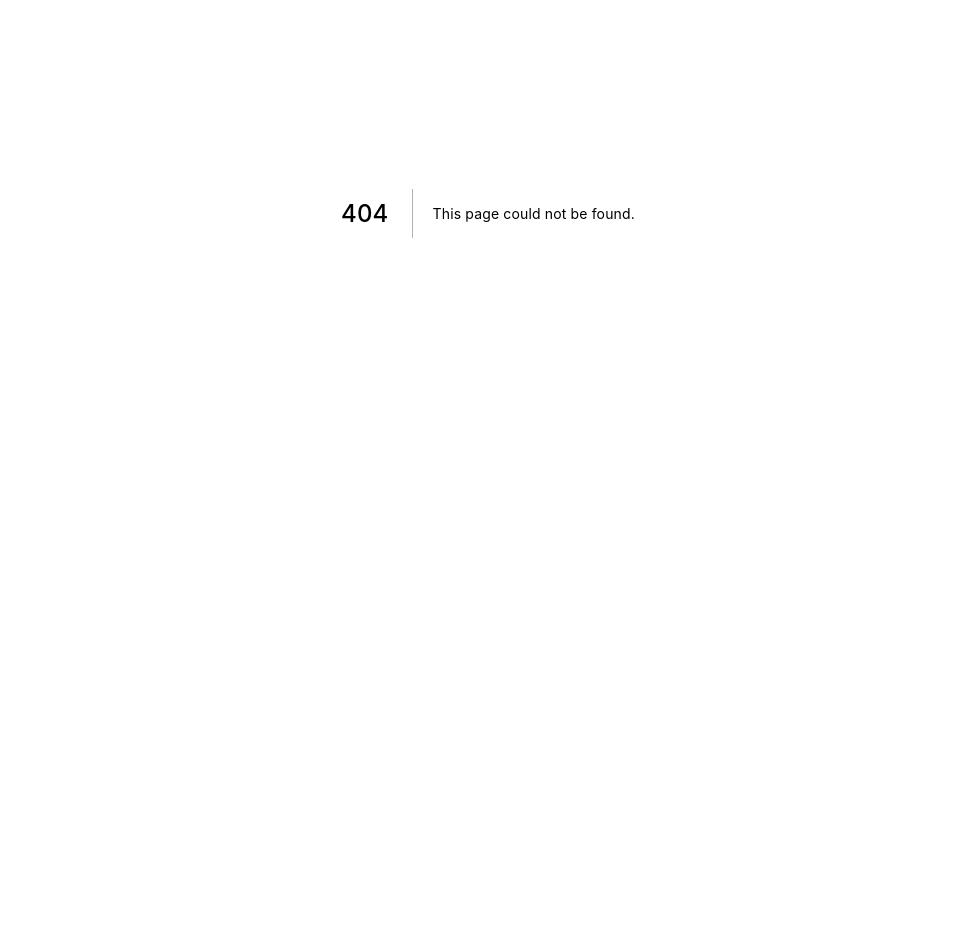
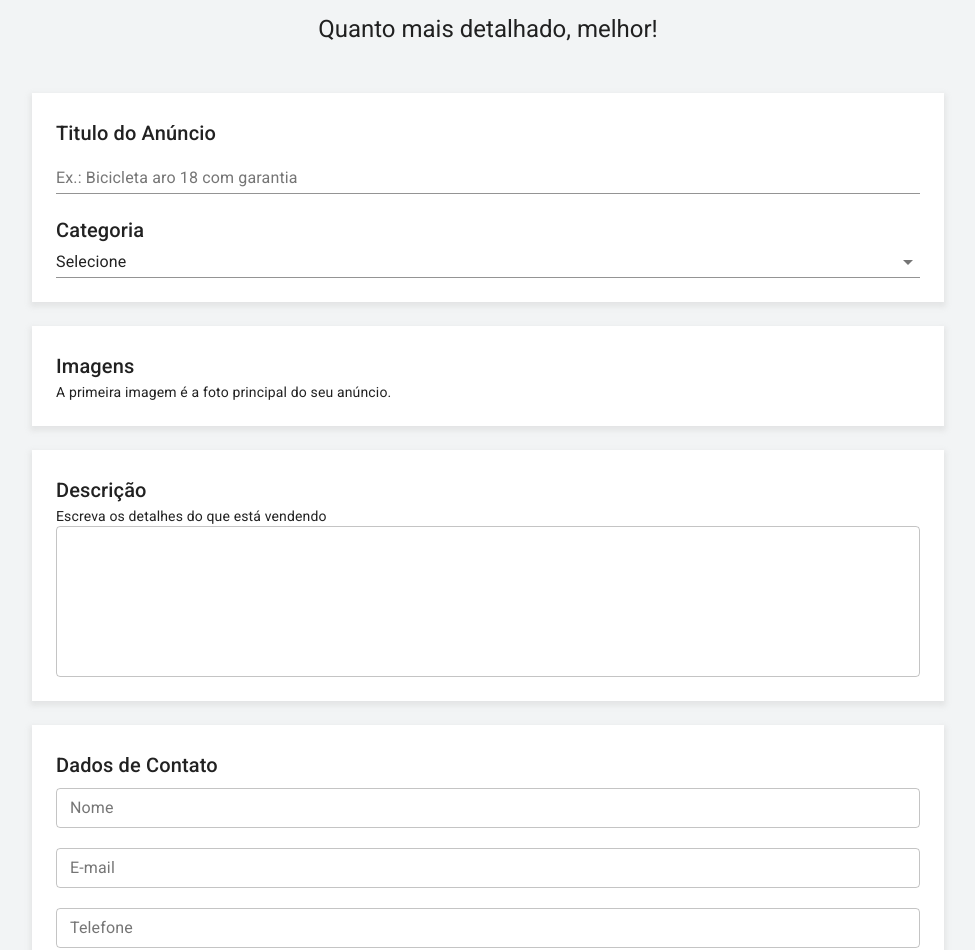
Before and after one commit to MaatheusAlberto/anunx, a Next.js app in the folder anunx/: page /user/publish in a window 1280 px wide. Before the commit this address had no page. Shown: the part 187-1137 px from the top of the page, without its empty margins (152-1127 px from the left). Before the commit the page ends 800 px from the top, so only its background shows below. Built offline with nearby package versions, Linux system fonts and the light colour scheme.

Commit message:
adicionando pagina de publicar anuncio

```diff
--- /dev/null
+++ b/anunx/pages/user/publish.js
@@ -0,0 +1,147 @@
+//Página de publicações
+import { Box, Container, Select, TextField, Typography, Button} from '@material-ui/core'
+import { makeStyles } from '@material-ui/core/styles'
+
+
+import TemplateDefault from '../../src/templates/Default'
+
+const useStyles = makeStyles ((theme) => ({
+    container: {
+        padding: theme.spacing(8, 0 , 6)
+    },
+    boxContainer: {
+        paddingBottom:theme.spacing(3),
+
+    },
+    box: {
+        backgroundColor: theme.palette.background.white,
+        padding: theme.spacing(3),
+        boxShadow: '0 3px 5px 2px rgba(195,195,195,0.3)',
+    }
+
+}))
+
+const Publish = () => {
+    const classes = useStyles()
+
+    return (
+        <TemplateDefault>
+
+            <Container maxWidth="sm" className={classes.container}>
+                <Typography component="h1" variant="h2" align="center" color="textPrimary">
+                    Publicar Anúncio
+                </Typography>
+                <Typography component="h5" variant="h5" align="center" color="textPrimary">
+                    Quanto mais detalhado, melhor!
+                </Typography>
+            </Container>
+
+            <Container maxWidth="md" className={classes.boxContainer}>
+                <Box className={classes.box}>
+                    <Typography component="h6" variant="h6" color="textPrimary">
+                        Titulo do Anúncio
+                    </Typography>
+                    <TextField
+                        label="Ex.: Bicicleta aro 18 com garantia"
+                        size="small"
+                        fullWidth
+                    />
+                    <br /> <br />
+                    <Typography component="h6" variant="h6" color="textPrimary">
+                        Categoria
+                    </Typography>
+                    <Select
+                    native
+                    value=""
+                    fullWidth
+                    onChange={() => {}}
+                    inputProps={{
+                        name: 'age',
+                    }}
+                    >
+                        <option value=""> Selecione </option>
+                        <option value={1}> Bebê e Criança </option>
+                        <option value={2}> Agricultura </option>
+                        <option value={3}> Moda </option>
+                        <option value={4}> Carros, Motos e Barcos </option>
+                        <option value={5}> Lazer </option>
+                        <option value={6}> Moveis </option>
+                        <option value={7}> Imóveis </option>
+                        <option value={8}> Equipamentos e Ferramentas </option>
+                        <option value={9}> Celulares e Tablets </option>
+                        <option value={10}> Outros </option>
+                    </Select>
+                </Box>
+            </Container>
+
+            <Container maxWidth="md" className={classes.boxContainer}>
+                <Box className={classes.box} >
+                    <Typography component="h6" variant="h6" color="textPrimary">
+                        Imagens
+                    </Typography>
+                    <Typography component="div" variant="body2" color="textPrimary">
+                        A primeira imagem é a foto principal do seu anúncio.
+                    </Typography>
+                </Box>
+            </Container>
+
+            <Container maxWidth="md" className={classes.boxContainer}>
+                <Box className={classes.box} >
+                    <Typography component="h6" variant="h6" color="textPrimary">
+                        Descrição
+                    </Typography>
+                    <Typography component="div" variant="body2" color="textPrimary">
+                        Escreva os detalhes do que está vendendo
+                    </Typography>
+
+                    <TextField
+                        multiline
+                        rows={6}
+                        variant="outlined"
+                        fullWidth
+                    />
+                </Box>
+            </Container>
+
+            <Container maxWidth="md" className={classes.boxContainer}>
+                <Box className={classes.box} >
+                    <Typography component="h6" variant="h6" color="textPrimary" gutterBottom>
+                        Dados de Contato
+                    </Typography>
+                    <TextField
+                        label="Nome"
+                        variant="outlined"
+                        size="small"
+                        fullWidth
+                    />
+                    <br /><br />
+                    <TextField
+                        label="E-mail"
+                        variant="outlined"
+                        size="small"
+                        fullWidth
+                    />
+                    <br /><br />
+                    <TextField
+                        label="Telefone"
+                        variant="outlined"
+                        size="small"
+                        fullWidth
+                    />
+                    <br /><br />
+                </Box>
+            </Container>
+
+            <Container maxWidth="md" className={classes.boxContainer} >
+                <Box align="right" >
+                    <Button variant="contained" color="primary">
+                        Publicar Anúncio
+                    </Button>
+                </Box>
+            </Container>
+
+        </TemplateDefault>
+    )
+}
+
+export default Publish
--- a/anunx/src/theme.js
+++ b/anunx/src/theme.js
@@ -1,10 +1,14 @@
 //configurações do thema material ui
-import { createTheme } from '@material-ui/core/styles'
+import { createTheme, rgbToHex } from '@material-ui/core/styles'
 
 const theme = createTheme ({
     palette: {
         primary: {
             main: '#000000',
+        },
+        background: {
+            default: 'rgb(242, 244, 245)',
+            white:'#ffffff'
         }
     }
 })
```
